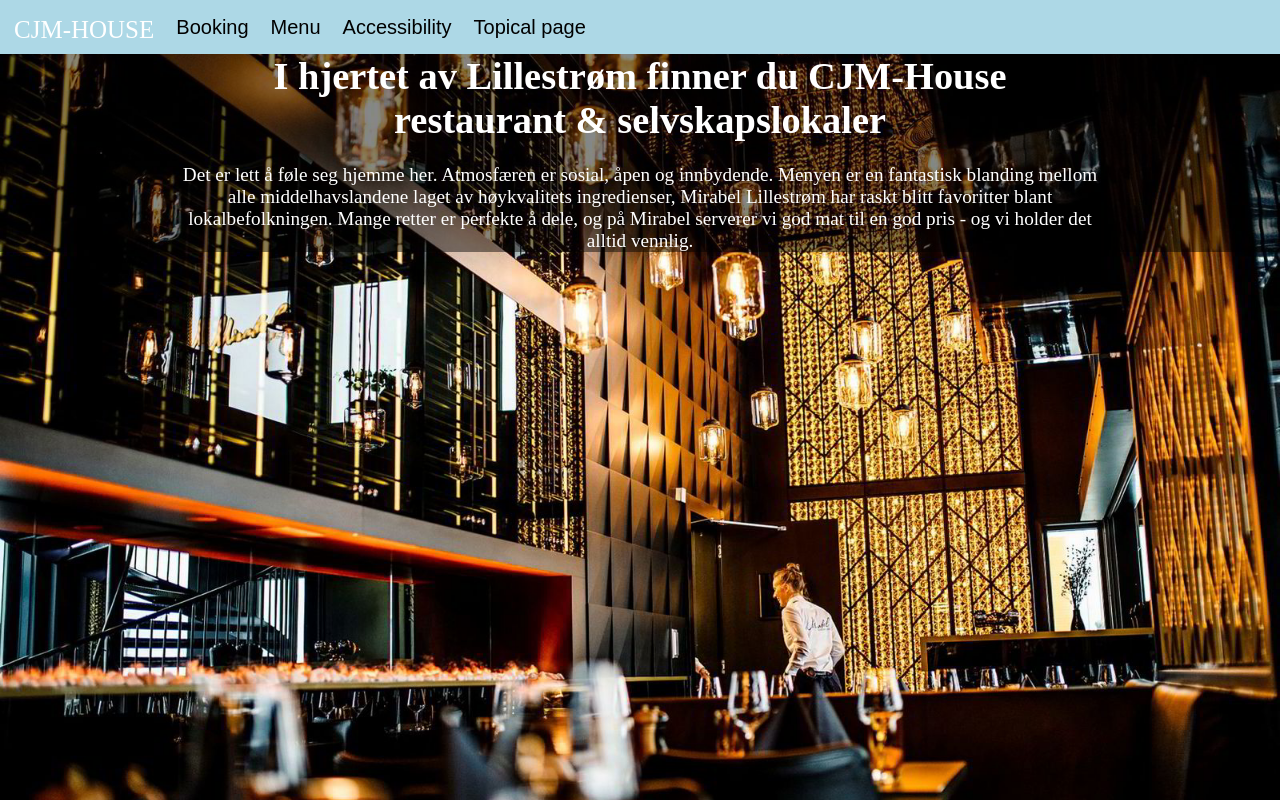
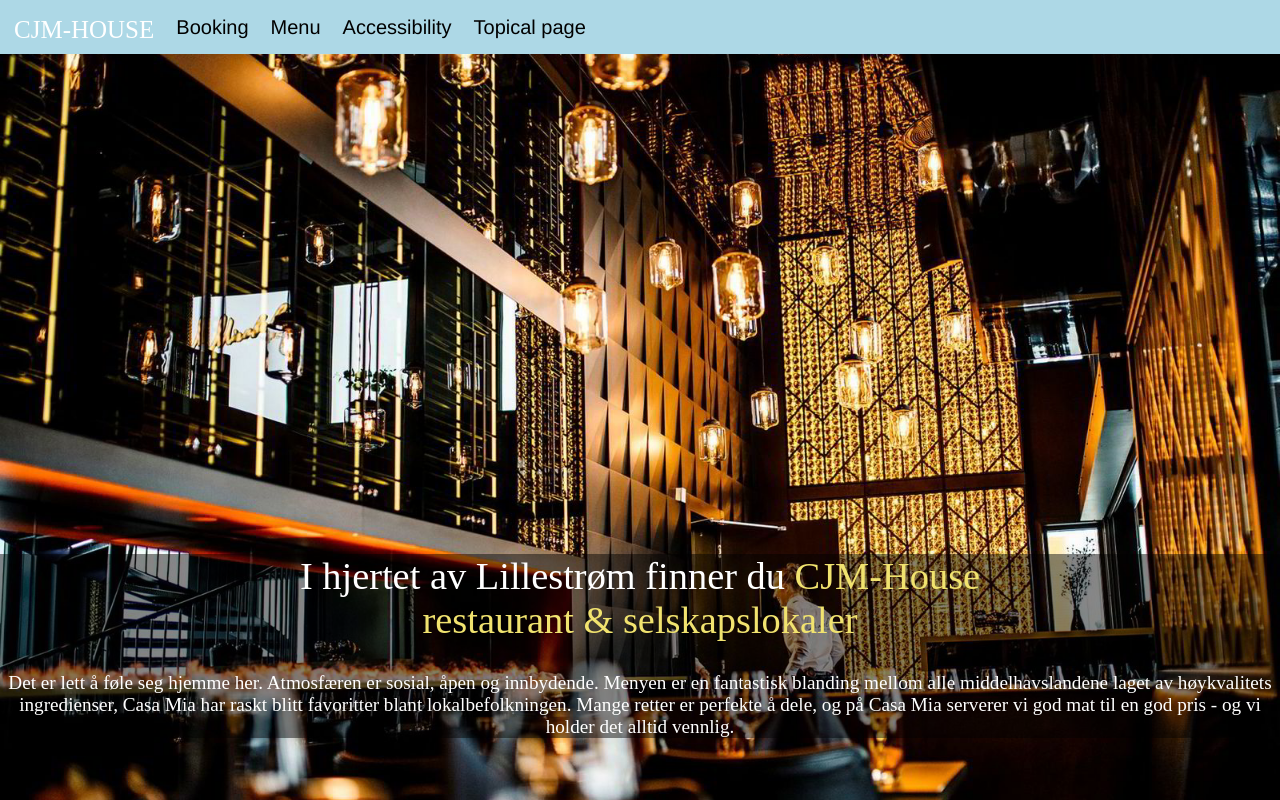
Before and after one commit to Sleepyhead0o/eksamendata1200, a plain HTML site: page src/bookingPage2.html in a window 1280 px wide. Shown: the top 800 px of the page. Drawn offline with Linux system fonts and the light colour scheme; a web font is replaced by a local one.

Commit message:
Lagt til gul tekst i overskrift

```diff
--- a/src/bookingPage2.css
+++ b/src/bookingPage2.css
@@ -1,18 +1,31 @@
 /* Salgspitch */
-
-
 .transbox {
     margin: auto;
     background-color: #00000077;
     text-align: center;
     font-size: larger;
+    position: relative;
+    top: 500px;
 }
+.salgspitch-heading {
+    color: white;
+    font-family: mixta-pro;
+    margin-top: 0;
+    padding-bottom: 30px;
+    font-weight: 500;
 
-.transbox p, h1 {
+}
+.salgspitch-paragraph {
     color: white;
-    font-family: "Times New Roman";
+    font-family: mixta-pro;
+    font-weight: 200;
+    padding-bottom: 0;
+    padding-top: 0;
+    /*line-height: 38px;*/
 }
-
+.gul-tekst {
+    color: #f1e36f;
+}
 
 .parallakseBilde {
     background-image: url("bookingpageImage1.jpeg");
@@ -25,12 +38,24 @@
     background-size: cover;
     background-position-y: bottom;
 }
+@media screen and (max-width: 500px) {
+    .salgspitch-paragraph {
+        font-size: 40px;
+        line-height: 38px;
+    }
+
+    .salgspitch-paragraph {
+        font-size: 20px;
+        line-height: 20px;
+        padding-right: 0;
+        padding-left: 0;
+    }
+}
 
 /* Reservasjon av bord */
 
 *  {
     margin: 0;
-    font-family: sans-serif;
     box-sizing: border-box;
 }
 .container {
--- a/src/bookingPage2.html
+++ b/src/bookingPage2.html
@@ -6,6 +6,7 @@
     <link rel="stylesheet" href="navbar.css">
     <link rel="stylesheet" href="https://fonts.googleapis.com/icon?family=Material+Icons">
     <link rel="stylesheet" href="https://fonts.googleapis.com/css?family=Cookie">
+    <link rel="stylesheet" href="https://fonts.googleapis.com/css?family=Mixta-pro">
     <link rel="stylesheet" href="bookingPage2.css">
 </head>
 <body>
@@ -20,16 +21,15 @@
     <a id="navbar-button" href="javascript:void(0);" class="material-icons md-36" onclick="closeMenu()">menu</a>
 </div>
 
-
+<!-- Salgspitch -->
 <div class="parallakseBilde">
     <div class="transbox">
-        <h1>I hjertet av Lillestrøm finner du CJM-House</h1>
-        <h1 class="gul-tekst">restaurant & selvskapslokaler</h1>
-        <br>
-        <p>Det er lett å føle seg hjemme her. Atmosfæren er sosial, åpen og innbydende. Menyen er en fantastisk blanding mellom</p>
-        <p>alle middelhavslandene laget av høykvalitets ingredienser, Mirabel Lillestrøm har raskt blitt favoritter blant</p>
-        <p>lokalbefolkningen. Mange retter er perfekte å dele, og på Mirabel serverer vi god mat til en god pris - og vi holder det</p>
-        <p>alltid vennlig.</p>
+        <h1 class="salgspitch-heading">
+             I hjertet av Lillestrøm finner du
+            <span class="gul-tekst">CJM-House <br> restaurant & selskapslokaler</span>
+        </h1>
+
+        <p class="salgspitch-paragraph">Det er lett å føle seg hjemme her. Atmosfæren er sosial, åpen og innbydende. Menyen er en fantastisk blanding mellom alle middelhavslandene laget av høykvalitets ingredienser, Casa Mia har raskt blitt favoritter blant lokalbefolkningen. Mange retter er perfekte å dele, og på Casa Mia serverer vi god mat til en god pris - og vi holder det alltid vennlig.</p>
     </div>
 </div>
 
--- a/src/menuPage3.css
+++ b/src/menuPage3.css
@@ -73,7 +73,7 @@
 img {
     width: 100%;
     height: auto;
-    border-radius: 10px;
+    border-radius: 0px 0px 10px 10px;
 }
 
 .bilde1-tekst {
```
Also changed, not shown: src/menuPage3.html (+10 -8 lines).
